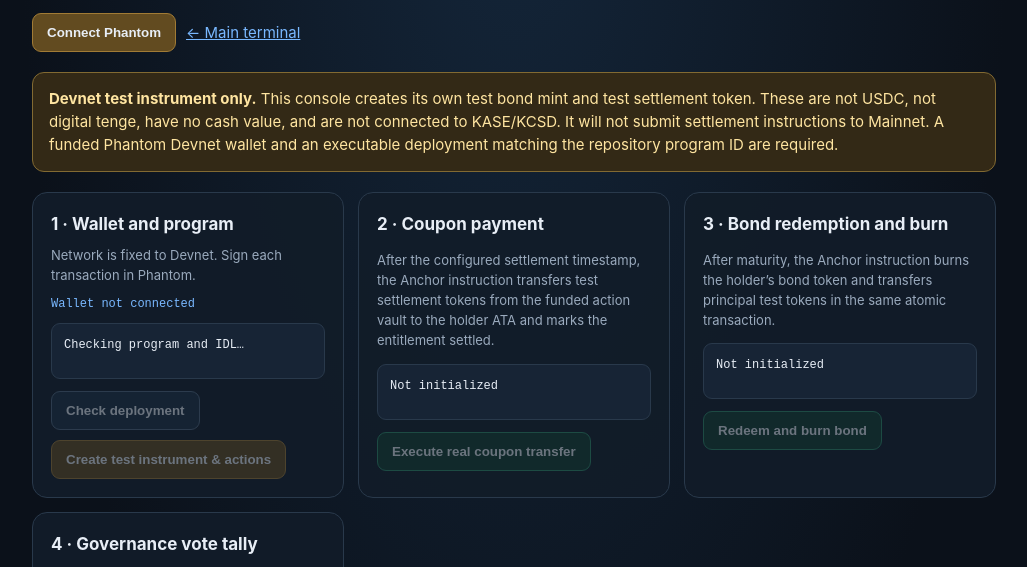
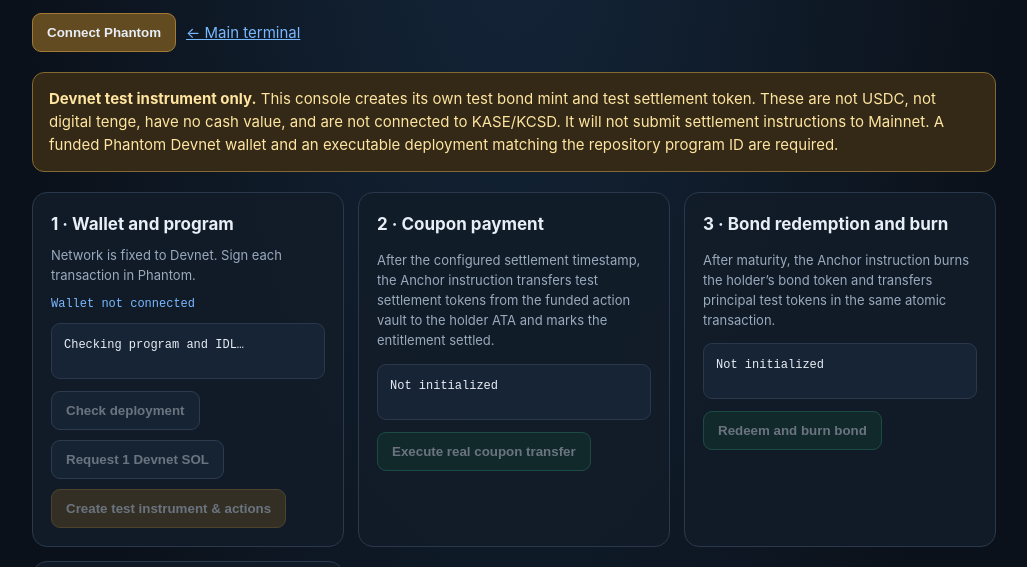
Before and after one commit to Timur27041988Adaibaev/kase-corporate-actions, a website with bundled scripts: page terminal/anchor.html in a window 1280 px wide. Shown: the part 179-746 px from the top of the page, without its empty margins (126-1153 px from the left). Built offline with nearby package versions, Linux system fonts and the light colour scheme.

Commit message:
Add a Devnet test SOL request button to the Anchor console

```diff
--- a/terminal/anchor.html
+++ b/terminal/anchor.html
@@ -19,7 +19,7 @@ button{border:1px solid #526980;background:#1c3044;color:var(--text);padding:11p
 <div class="top"><div><div class="eyebrow">KASE / SOLANA / ANCHOR</div><h1>On-chain settlement console</h1><div class="sub">A real-instruction test harness for coupon transfers, bond redemption and burn, and governance tally. Every state change is submitted to Solana Devnet through your wallet and the deployed KASE Anchor program.</div></div><div class="row"><button id="connect" class="primary">Connect Phantom</button><a href="./index.html">← Main terminal</a></div></div>
 <div class="warning"><b>Devnet test instrument only.</b> This console creates its own test bond mint and test settlement token. These are not USDC, not digital tenge, have no cash value, and are not connected to KASE/KCSD. It will not submit settlement instructions to Mainnet. A funded Phantom Devnet wallet and an executable deployment matching the repository program ID are required.</div>
 <div class="grid">
-<section class="card"><h2>1 · Wallet and program</h2><div class="muted">Network is fixed to Devnet. Sign each transaction in Phantom.</div><p id="wallet" class="address">Wallet not connected</p><p id="programStatus" class="status">Checking program and IDL…</p><div class="row"><button id="refresh" disabled>Check deployment</button><button id="setup" class="primary" disabled>Create test instrument & actions</button></div></section>
+<section class="card"><h2>1 · Wallet and program</h2><div class="muted">Network is fixed to Devnet. Sign each transaction in Phantom.</div><p id="wallet" class="address">Wallet not connected</p><p id="programStatus" class="status">Checking program and IDL…</p><div class="row"><button id="refresh" disabled>Check deployment</button><button id="airdrop" disabled>Request 1 Devnet SOL</button><button id="setup" class="primary" disabled>Create test instrument & actions</button></div></section>
 <section class="card"><h2>2 · Coupon payment</h2><p class="muted">After the configured settlement timestamp, the Anchor instruction transfers test settlement tokens from the funded action vault to the holder ATA and marks the entitlement settled.</p><p id="couponState" class="status">Not initialized</p><button id="coupon" class="green" disabled>Execute real coupon transfer</button></section>
 <section class="card"><h2>3 · Bond redemption and burn</h2><p class="muted">After maturity, the Anchor instruction burns the holder’s bond token and transfers principal test tokens in the same atomic transaction.</p><p id="redemptionState" class="status">Not initialized</p><button id="redeem" class="green" disabled>Redeem and burn bond</button></section>
 <section class="card"><h2>4 · Governance vote tally</h2><p class="muted">The holder casts a token-weighted vote. After the voting end time, finalization records the tally and applies the proposed coupon-rate change if quorum and majority pass.</p><p id="voteState" class="status">Not initialized</p><div class="row"><button id="vote" disabled>Cast FOR vote</button><button id="finalize" class="green" disabled>Finalize on-chain vote</button></div></section>
```
